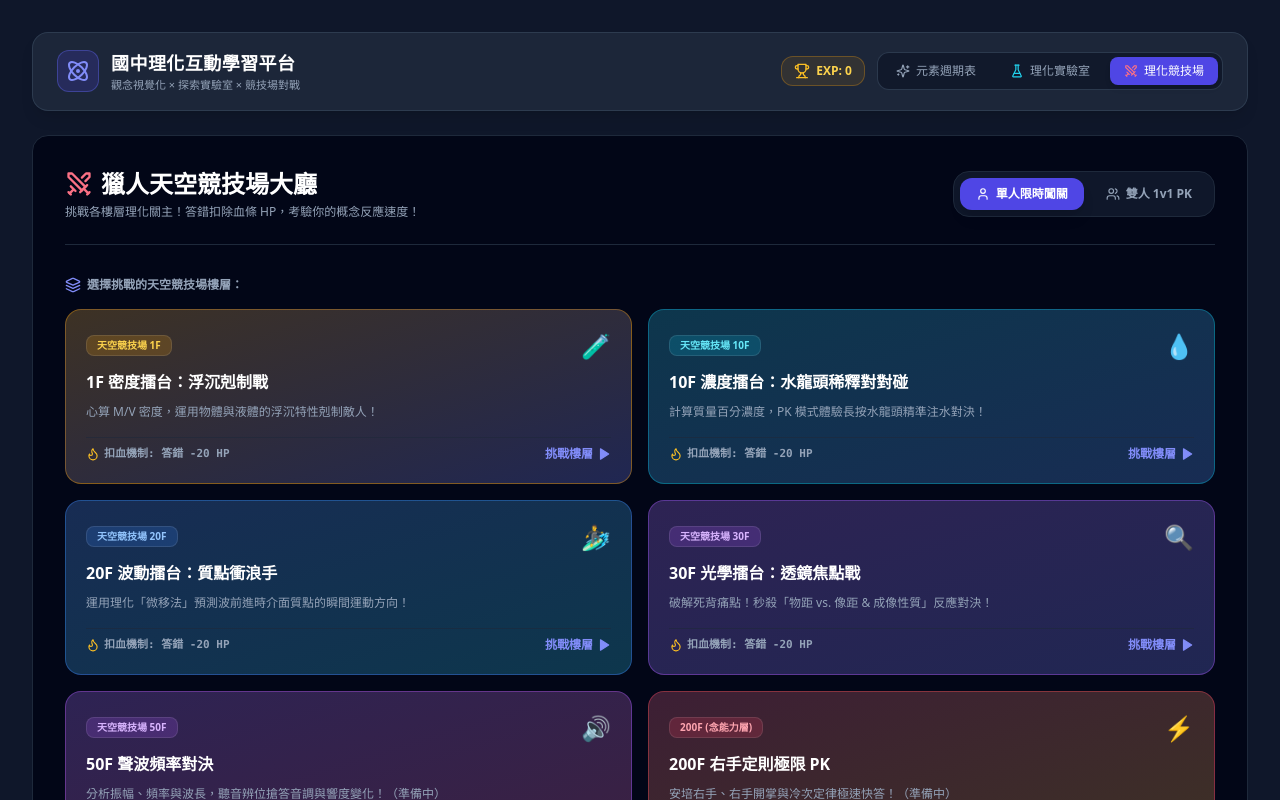
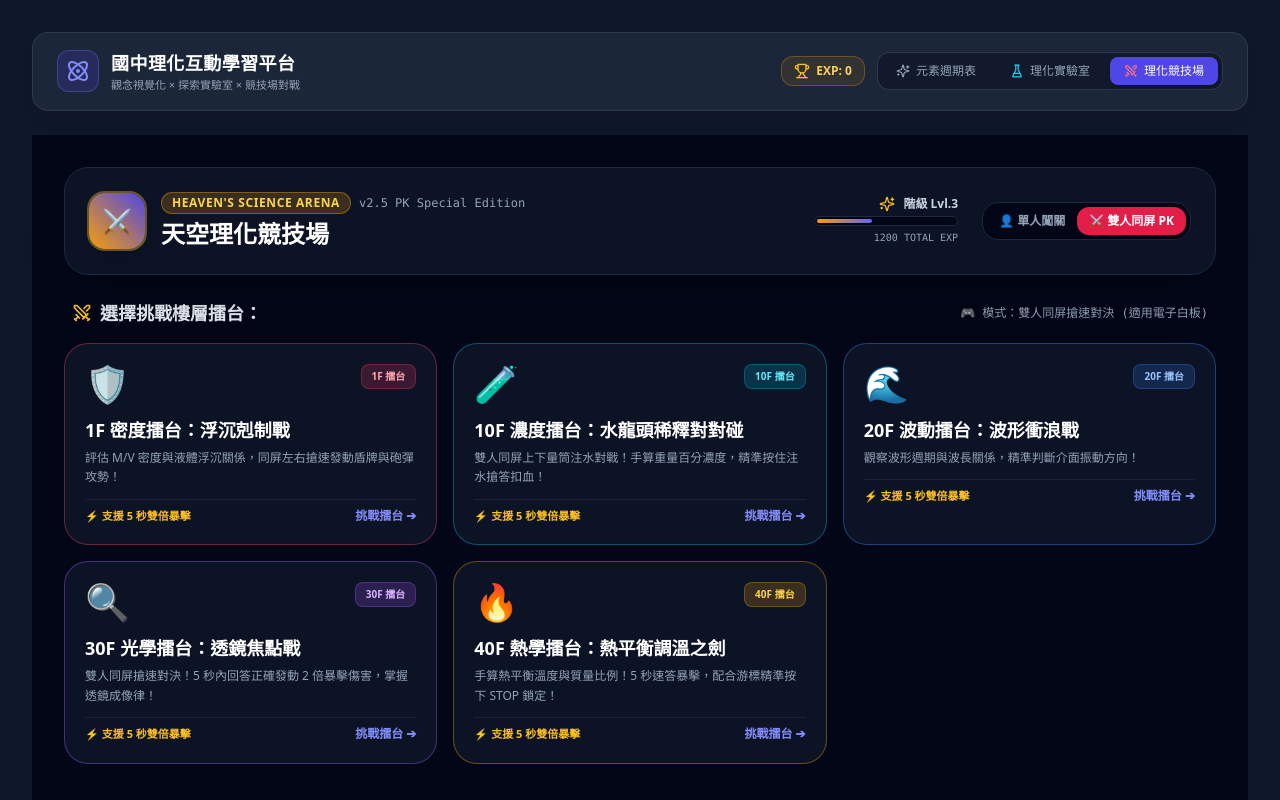
Before and after one commit to rogerwang8778/ScienceApp, a React (Vite) app: page / in a window 1280 px wide. Both pictures are taken after a click on the button "理化競技場". Shown: the top 800 px of the page. Built offline with nearby package versions, Linux system fonts and the light colour scheme.

Commit message:
Updated ScienceArena.jsx

```diff
--- a/src/ScienceArena/ScienceArena.jsx
+++ b/src/ScienceArena/ScienceArena.jsx
@@ -1,205 +1,206 @@
 import React, { useState } from 'react';
-import { Swords, User, Users, Flame, Layers, Play, ArrowLeft } from 'lucide-react';
+import { Shield, Sparkles, Swords, Flame, Droplet, Search, Thermometer, ArrowLeft } from 'lucide-react';
 
-// 引入各樓層小遊戲元件
-import DensityFloorGame from './games/DensityFloorGame';
-import ConcentrationFloorGame from './games/ConcentrationFloorGame';
-import ParticleSurfGame from './games/ParticleSurfGame';
-import LensFocalGame from './games/LensFocalGame';
+// 匯入各樓層擂台組件
+import DensityFloorGame from './DensityFloorGame';         // 1F 密度擂台 (雙人同屏搶速)
+import ConcentrationFloorGame from './ConcentrationFloorGame'; // 10F 濃度擂台 (雙人同屏上下注水)
+import ParticleSurfGame from './ParticleSurfGame';         // 20F 波動擂台
+import LensFocalGame from './LensFocalGame';               // 30F 光學擂台 (雙人同屏搶速)
+import ThermalFloorGame from './ThermalFloorGame';         // 40F 熱學擂台 (5秒暴擊 + 游標鎖定搶速)
 
-export default function ScienceArena({ onAddExp }) {
-  // currentGame: null (選單大廳) | 'density1F' | 'concentration10F' | ...
-  const [currentGame, setCurrentGame] = useState(null);
-  const [gameMode, setGameMode] = useState('single'); // 'single' (單人闖關) | 'pvp' (雙人PK)
+export default function ScienceArena() {
+  // 玩家戰力與等級 State
+  const [playerExp, setPlayerExp] = useState(1200);
+  const [activeFloor, setActiveFloor] = useState(null); // null 代表在大廳
+  const [gameMode, setGameMode] = useState('pvp');       // 'single' ｜ 'pvp'
 
-  // 樓層遊戲卡片清單（未來新增 50F、100F 等關卡，在此擴充即可）
-  const gameList = [
+  // 計算玩家總等級
+  const playerLevel = Math.floor(playerExp / 500) + 1;
+
+  // 樓層關卡清單定義
+  const floors = [
     {
-      id: 'density1F',
-      unit: '天空競技場 1F',
-      title: '1F 密度擂台：浮沉剋制戰',
-      desc: '心算 M/V 密度，運用物體與液體的浮沉特性剋制敵人！',
-      icon: '🧪',
-      color: 'from-amber-500/20 to-indigo-500/20',
-      borderColor: 'border-amber-500/40 hover:border-amber-400',
-      badgeColor: 'bg-amber-500/20 text-amber-300'
+      id: '1F',
+      name: '1F 密度擂台：浮沉剋制戰',
+      icon: '🛡️',
+      color: 'from-rose-600/20 to-orange-600/20 border-rose-500/40',
+      badgeColor: 'bg-rose-500/20 text-rose-300 border-rose-500/30',
+      desc: '評估 M/V 密度與液體浮沉關係，同屏左右搶速發動盾牌與砲彈攻勢！',
+      component: DensityFloorGame
     },
     {
-      id: 'concentration10F',
-      unit: '天空競技場 10F',
-      title: '10F 濃度擂台：水龍頭稀釋對對碰',
-      desc: '計算質量百分濃度，PK 模式體驗長按水龍頭精準注水對決！',
-      icon: '💧',
-      color: 'from-cyan-500/20 to-blue-500/20',
-      borderColor: 'border-cyan-500/40 hover:border-cyan-400',
-      badgeColor: 'bg-cyan-500/20 text-cyan-300'
+      id: '10F',
+      name: '10F 濃度擂台：水龍頭稀釋對對碰',
+      icon: '🧪',
+      color: 'from-cyan-600/20 to-blue-600/20 border-cyan-500/40',
+      badgeColor: 'bg-cyan-500/20 text-cyan-300 border-cyan-500/30',
+      desc: '雙人同屏上下量筒注水對戰！手算重量百分濃度，精準按住注水搶答扣血！',
+      component: ConcentrationFloorGame
     },
     {
-      id: 'waves20F',
-      unit: '天空競技場 20F',
-      title: '20F 波動擂台：質點衝浪手',
-      desc: '運用理化「微移法」預測波前進時介面質點的瞬間運動方向！',
-      icon: '🏄‍♂️',
-      color: 'from-blue-500/20 to-cyan-500/20',
-      borderColor: 'border-blue-500/40 hover:border-blue-400',
-      badgeColor: 'bg-blue-500/20 text-blue-300'
+      id: '20F',
+      name: '20F 波動擂台：波形衝浪戰',
+      icon: '🌊',
+      color: 'from-blue-600/20 to-indigo-600/20 border-blue-500/40',
+      badgeColor: 'bg-blue-500/20 text-blue-300 border-blue-500/30',
+      desc: '觀察波形週期與波長關係，精準判斷介面振動方向！',
+      component: ParticleSurfGame
     },
     {
-      id: 'optics30F',
-      unit: '天空競技場 30F',
-      title: '30F 光學擂台：透鏡焦點戰',
-      desc: '破解死背痛點！秒殺「物距 vs. 像距 & 成像性質」反應對決！',
+      id: '30F',
+      name: '30F 光學擂台：透鏡焦點戰',
       icon: '🔍',
-      color: 'from-purple-500/20 to-indigo-500/20',
-      borderColor: 'border-purple-500/40 hover:border-purple-400',
-      badgeColor: 'bg-purple-500/20 text-purple-300'
+      color: 'from-purple-600/20 to-indigo-600/20 border-purple-500/40',
+      badgeColor: 'bg-purple-500/20 text-purple-300 border-purple-500/30',
+      desc: '雙人同屏搶速對決！5 秒內回答正確發動 2 倍暴擊傷害，掌握透鏡成像律！',
+      component: LensFocalGame
     },
     {
-      id: 'waves50F',
-      unit: '天空競技場 50F',
-      title: '50F 聲波頻率對決',
-      desc: '分析振幅、頻率與波長，聽音辨位搶答音調與響度變化！（準備中）',
-      icon: '🔊',
-      color: 'from-purple-500/20 to-pink-500/20',
-      borderColor: 'border-purple-500/40 hover:border-purple-400',
-      badgeColor: 'bg-purple-500/20 text-purple-300'
-    },
-    {
-      id: 'electromagnet200F',
-      unit: '200F (念能力層)',
-      title: '200F 右手定則極限 PK',
-      desc: '安培右手、右手開掌與冷次定律極速快答！（準備中）',
-      icon: '⚡',
-      color: 'from-rose-500/20 to-amber-500/20',
-      borderColor: 'border-rose-500/40 hover:border-rose-400',
-      badgeColor: 'bg-rose-500/20 text-rose-300'
+      id: '40F',
+      name: '40F 熱學擂台：熱平衡調溫之劍',
+      icon: '🔥',
+      color: 'from-amber-600/20 to-rose-600/20 border-amber-500/40',
+      badgeColor: 'bg-amber-500/20 text-amber-300 border-amber-500/30',
+      desc: '手算熱平衡溫度與質量比例！5 秒速答暴擊，配合游標精準按下 STOP 鎖定！',
+      component: ThermalFloorGame
     }
   ];
 
-  // 遊戲結束結算並發放 EXP
-  const handleGameOver = (gainedExp = 0) => {
-    if (gainedExp > 0 && onAddExp) {
-      onAddExp(gainedExp);
-    }
-    setCurrentGame(null);
+  // 關卡結束經驗值結算
+  const handleGameOver = (gainedExp) => {
+    setPlayerExp((prev) => prev + gainedExp);
+    setActiveFloor(null);
   };
 
+  // 取得當前進入的樓層組件
+  const currentFloorObj = floors.find((f) => f.id === activeFloor);
+  const ActiveGameComponent = currentFloorObj?.component;
+
   return (
-    <div className="space-y-6">
-      {/* 頂部選單列：在小遊戲進行中時，顯示返回大廳按鈕 */}
-      {currentGame && (
-        <div className="flex justify-between items-center bg-slate-800/80 p-3 rounded-2xl border border-slate-700/80">
-          <button
-            onClick={() => setCurrentGame(null)}
-            className="px-3.5 py-1.5 bg-slate-700 hover:bg-slate-600 text-slate-200 text-xs font-bold rounded-xl flex items-center gap-1.5 transition-all cursor-pointer"
-          >
-            <ArrowLeft className="w-4 h-4" /> 返回獵人天空競技場大廳
-          </button>
-
-          <div className="text-xs font-bold text-indigo-300 flex items-center gap-1.5">
-            <Swords className="w-4 h-4 text-rose-400" />
-            對戰模式：{gameMode === 'single' ? '單人限時闖關' : '雙人 1v1 PK'}
+    <div className="min-h-screen bg-slate-950 text-slate-100 p-4 md:p-8 font-sans select-none">
+      {/* 競技場頂部 Header */}
+      <header className="max-w-6xl mx-auto flex flex-col md:flex-row justify-between items-center bg-slate-900/80 border border-slate-800 p-6 rounded-3xl gap-4 shadow-2xl backdrop-blur-md">
+        <div className="flex items-center gap-4">
+          <div className="w-14 h-14 rounded-2xl bg-gradient-to-tr from-amber-500 to-indigo-600 flex items-center justify-center text-2xl shadow-lg ring-2 ring-amber-400/40">
+            ⚔️
+          </div>
+          <div>
+            <div className="flex items-center gap-2">
+              <span className="text-xs font-black bg-amber-500/20 text-amber-300 border border-amber-500/40 px-2.5 py-0.5 rounded-full uppercase tracking-wider">
+                Heaven's Science Arena
+              </span>
+              <span className="text-xs font-mono text-slate-400">v2.5 PK Special Edition</span>
+            </div>
+            <h1 className="text-2xl font-black text-white mt-1">天空理化競技場</h1>
           </div>
         </div>
-      )}
 
-      {/* 1. 尚未選擇遊戲時：顯示選單大廳 UI */}
-      {!currentGame && (
-        <div className="bg-slate-950 border border-slate-800 rounded-2xl p-5 md:p-8 space-y-8 select-none">
-          {/* 模式切換標頭 */}
-          <div className="flex flex-col sm:flex-row justify-between items-start sm:items-center gap-4 border-b border-slate-800 pb-6">
-            <div>
-              <h2 className="text-xl md:text-2xl font-black text-white flex items-center gap-2">
-                <Swords className="w-7 h-7 text-rose-400" />
-                獵人天空競技場大廳
+        {/* 玩家經驗值與模式選擇面板 */}
+        <div className="flex items-center gap-6">
+          <div className="text-right space-y-1">
+            <div className="flex items-center gap-2 justify-end">
+              <Sparkles className="w-4 h-4 text-amber-400" />
+              <span className="text-xs font-bold text-slate-300">階級 Lvl.{playerLevel}</span>
+            </div>
+            <div className="w-36 bg-slate-950 h-2.5 rounded-full border border-slate-800 p-0.5">
+              <div
+                className="bg-gradient-to-r from-amber-500 to-indigo-500 h-full rounded-full transition-all duration-300"
+                style={{ width: `${((playerExp % 500) / 500) * 100}%` }}
+              />
+            </div>
+            <p className="text-[10px] font-mono text-slate-400">{playerExp} TOTAL EXP</p>
+          </div>
+
+          {/* 模式切換按鈕 */}
+          <div className="bg-slate-950 border border-slate-800 p-1 rounded-2xl flex items-center">
+            <button
+              onClick={() => setGameMode('single')}
+              className={`px-3 py-1.5 rounded-xl text-xs font-bold transition-all flex items-center gap-1.5 cursor-pointer ${
+                gameMode === 'single' ? 'bg-indigo-600 text-white shadow-lg' : 'text-slate-400 hover:text-white'
+              }`}
+            >
+              👤 單人闖關
+            </button>
+            <button
+              onClick={() => setGameMode('pvp')}
+              className={`px-3 py-1.5 rounded-xl text-xs font-bold transition-all flex items-center gap-1.5 cursor-pointer ${
+                gameMode === 'pvp' ? 'bg-rose-600 text-white shadow-lg' : 'text-slate-400 hover:text-white'
+              }`}
+            >
+              ⚔️ 雙人同屏 PK
+            </button>
+          </div>
+        </div>
+      </header>
+
+      {/* 主內容區域 */}
+      <main className="max-w-6xl mx-auto mt-6">
+        {!activeFloor ? (
+          /* 擂台選單卡片網格 */
+          <div className="space-y-4">
+            <div className="flex justify-between items-center px-2">
+              <h2 className="text-lg font-black text-slate-200 flex items-center gap-2">
+                <Swords className="w-5 h-5 text-amber-400" /> 選擇挑戰樓層擂台：
               </h2>
-              <p className="text-xs text-slate-400 mt-1">
-                挑戰各樓層理化關主！答錯扣除血條 HP，考驗你的概念反應速度！
-              </p>
+              <span className="text-xs text-slate-400 font-mono">
+                {gameMode === 'pvp' ? '🎮 模式：雙人同屏搶速對決 (適用電子白板)' : '🎮 模式：單人擂台闖關'}
+              </span>
             </div>
 
-            {/* 單人 / 雙人對戰模式 Toggle */}
-            <div className="bg-slate-900 p-1.5 rounded-2xl border border-slate-800 flex items-center gap-1.5">
-              <button
-                onClick={() => setGameMode('single')}
-                className={`px-4 py-2 rounded-xl text-xs font-bold transition-all flex items-center gap-1.5 cursor-pointer ${
-                  gameMode === 'single'
-                    ? 'bg-indigo-600 text-white shadow-lg'
-                    : 'text-slate-400 hover:text-slate-200'
-                }`}
-              >
-                <User className="w-3.5 h-3.5" /> 單人限時闖關
-              </button>
-              <button
-                onClick={() => setGameMode('pvp')}
-                className={`px-4 py-2 rounded-xl text-xs font-bold transition-all flex items-center gap-1.5 cursor-pointer ${
-                  gameMode === 'pvp'
-                    ? 'bg-rose-600 text-white shadow-lg'
-                    : 'text-slate-400 hover:text-slate-200'
-                }`}
-              >
-                <Users className="w-3.5 h-3.5" /> 雙人 1v1 PK
-              </button>
-            </div>
-          </div>
+            <div className="grid grid-cols-1 md:grid-cols-2 lg:grid-cols-3 gap-4">
+              {floors.map((floor) => (
+                <div
+                  key={floor.id}
+                  onClick={() => setActiveFloor(floor.id)}
+                  className={`bg-slate-900/80 border p-5 rounded-3xl space-y-3 cursor-pointer transition-all hover:scale-[1.02] hover:shadow-2xl relative overflow-hidden group ${floor.color}`}
+                >
+                  <div className="flex justify-between items-start">
+                    <span className="text-4xl">{floor.icon}</span>
+                    <span className={`text-[10px] font-black px-2.5 py-1 rounded-lg border ${floor.badgeColor}`}>
+                      {floor.id} 擂台
+                    </span>
+                  </div>
 
-          {/* 樓層小遊戲卡片清單 */}
-          <div className="space-y-4">
-            <h3 className="text-xs font-bold text-slate-400 flex items-center gap-1.5">
-              <Layers className="w-4 h-4 text-indigo-400" /> 選擇挑戰的天空競技場樓層：
-            </h3>
-
-            <div className="grid grid-cols-1 md:grid-cols-2 gap-4">
-              {gameList.map((game) => (
-                <div
-                  key={game.id}
-                  onClick={() => setCurrentGame(game.id)}
-                  className={`bg-gradient-to-br ${game.color} bg-slate-900 border ${game.borderColor} rounded-2xl p-5 cursor-pointer transition-all hover:-translate-y-1 hover:shadow-2xl flex flex-col justify-between space-y-4 group`}
-                >
-                  <div className="space-y-2">
-                    <div className="flex justify-between items-center">
-                      <span className={`text-[10px] font-bold px-2.5 py-0.5 rounded-lg border border-white/10 ${game.badgeColor}`}>
-                        {game.unit}
-                      </span>
-                      <span className="text-2xl group-hover:scale-125 transition-transform">{game.icon}</span>
-                    </div>
-                    <h4 className="text-base font-bold text-white group-hover:text-indigo-300 transition-colors">
-                      {game.title}
-                    </h4>
-                    <p className="text-xs text-slate-400 leading-relaxed">
-                      {game.desc}
+                  <div>
+                    <h3 className="text-lg font-black text-white group-hover:text-amber-300 transition-colors">
+                      {floor.name}
+                    </h3>
+                    <p className="text-xs text-slate-400 mt-1 line-clamp-2 leading-relaxed">
+                      {floor.desc}
                     </p>
                   </div>
 
-                  <div className="flex justify-between items-center pt-2 border-t border-slate-800/60">
-                    <span className="text-[11px] font-mono font-semibold text-slate-400 flex items-center gap-1">
-                      <Flame className="w-3.5 h-3.5 text-amber-400" /> 扣血機制: 答錯 -20 HP
+                  <div className="pt-2 border-t border-slate-800/80 flex justify-between items-center">
+                    <span className="text-[11px] font-bold text-amber-400 flex items-center gap-1">
+                      ⚡ 支援 5 秒雙倍暴擊
                     </span>
-                    <span className="text-xs font-bold text-indigo-400 flex items-center gap-1 group-hover:translate-x-1 transition-transform">
-                      挑戰樓層 <Play className="w-3.5 h-3.5 fill-indigo-400" />
+                    <span className="text-xs font-black text-indigo-400 group-hover:translate-x-1 transition-transform">
+                      挑戰擂台 ➔
                     </span>
                   </div>
                 </div>
               ))}
             </div>
           </div>
-        </div>
-      )}
+        ) : (
+          /* 擂台遊戲進行介面 */
+          <div className="space-y-4">
+            <button
+              onClick={() => setActiveFloor(null)}
+              className="px-4 py-2 bg-slate-900 border border-slate-800 hover:border-slate-700 text-slate-300 rounded-xl text-xs font-bold transition-all flex items-center gap-2 cursor-pointer"
+            >
+              <ArrowLeft className="w-4 h-4" /> 返回競技場大廳
+            </button>
 
-      {/* 2. 選擇特定遊戲後，渲染對應小遊戲 */}
-      {currentGame === 'density1F' && (
-        <DensityFloorGame mode={gameMode} onGameOver={handleGameOver} />
-      )}
-
-      {currentGame === 'concentration10F' && (
-        <ConcentrationFloorGame mode={gameMode} onGameOver={handleGameOver} />
-      )}
-      {currentGame === 'waves20F' && (
-        <ParticleSurfGame mode={gameMode} onGameOver={handleGameOver} />
-      )}
-      {currentGame === 'optics30F' && (
-        <LensFocalGame mode={gameMode} onGameOver={handleGameOver} />
-      )}
+            {ActiveGameComponent && (
+              <ActiveGameComponent
+                mode={gameMode}
+                onGameOver={handleGameOver}
+              />
+            )}
+          </div>
+        )}
+      </main>
     </div>
   );
 }
```
